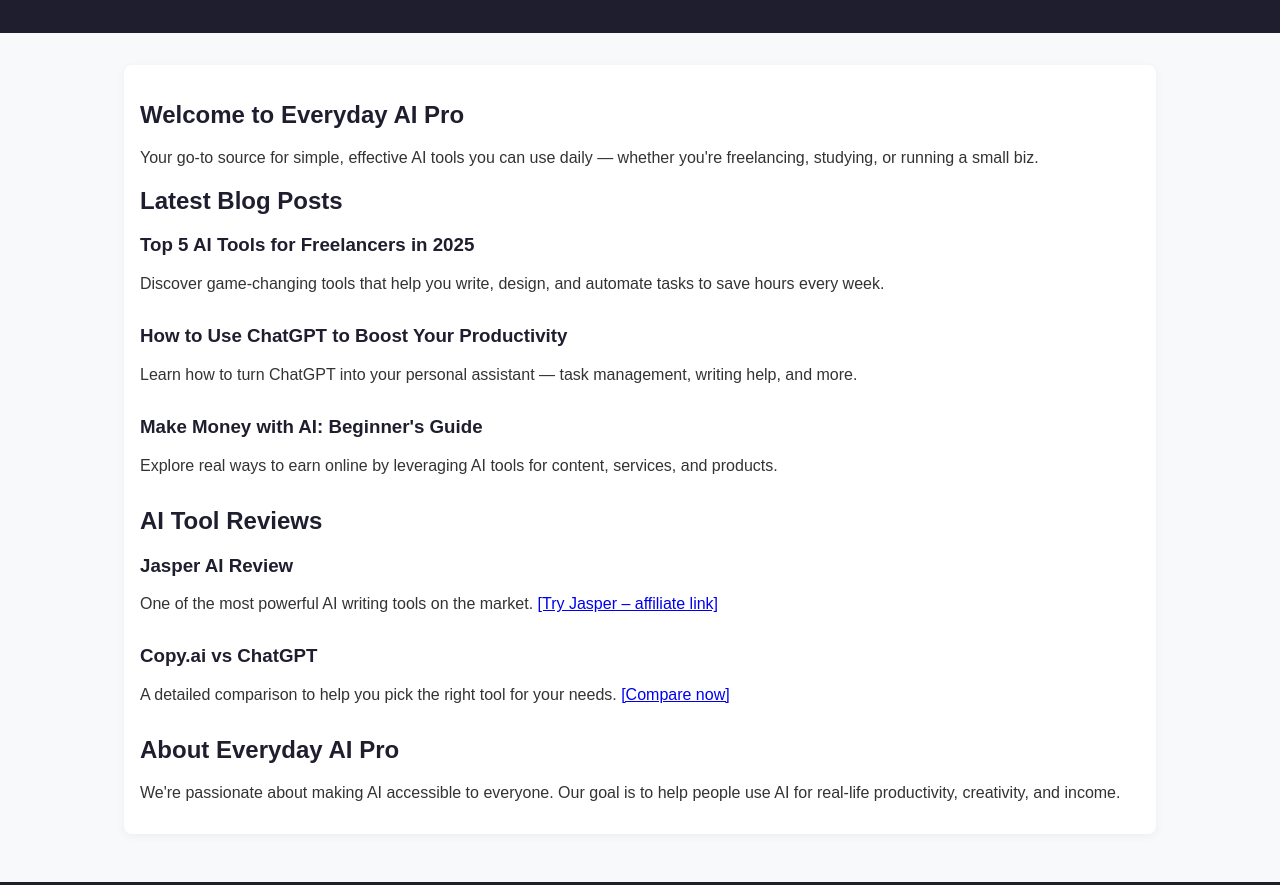
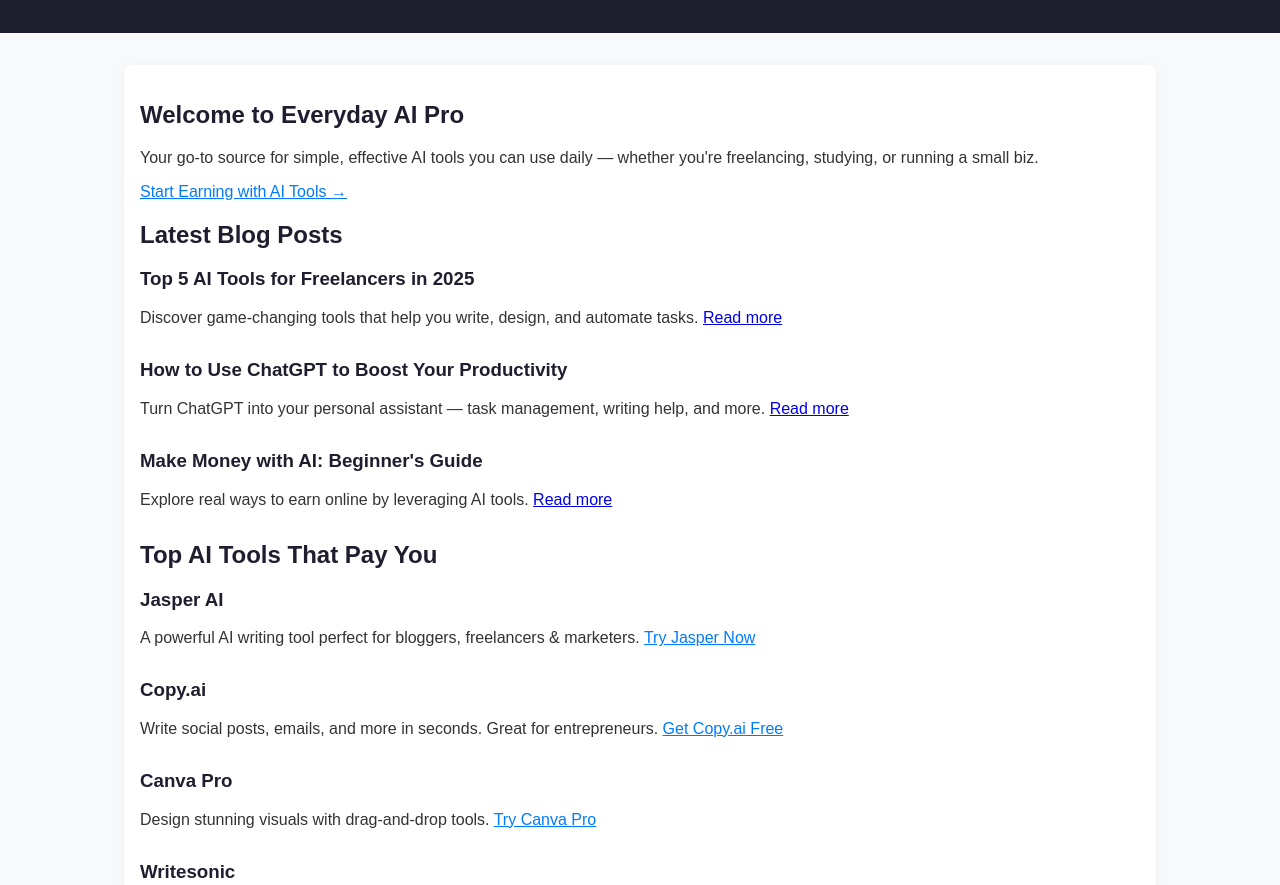
Before and after one commit to rehanqazalbash/everyday-ai-pro, a plain HTML site: page index.html in a window 1280 px wide. Shown: the part 67-952 px from the top of the page. Drawn offline with Linux system fonts and the light colour scheme.

Commit message:
Add files via upload

```diff
--- a/index.html
+++ b/index.html
@@ -4,50 +4,17 @@
   <meta charset="UTF-8" />
   <meta name="viewport" content="width=device-width, initial-scale=1.0" />
   <title>Everyday AI Pro</title>
+  <meta name="description" content="Discover the best AI tools to make money, boost productivity, and grow your online income in 2025.">
   <style>
-    body {
-      font-family: Arial, sans-serif;
-      margin: 0;
-      padding: 0;
-      background: #f8f9fa;
-      color: #333;
-    }
-    header {
-      background: #1e1e2f;
-      color: #fff;
-      padding: 1em 2em;
-    }
-    nav {
-      display: flex;
-      justify-content: space-between;
-      align-items: center;
-    }
-    nav a {
-      color: #fff;
-      margin-left: 1em;
-      text-decoration: none;
-    }
-    .container {
-      max-width: 1000px;
-      margin: 2em auto;
-      padding: 1em;
-      background: #fff;
-      border-radius: 8px;
-      box-shadow: 0 2px 10px rgba(0,0,0,0.05);
-    }
-    h1, h2, h3 {
-      color: #1e1e2f;
-    }
-    .post {
-      margin-bottom: 2em;
-    }
-    footer {
-      text-align: center;
-      padding: 1em;
-      background: #1e1e2f;
-      color: #fff;
-      margin-top: 3em;
-    }
+    body { font-family: Arial, sans-serif; margin: 0; padding: 0; background: #f8f9fa; color: #333; }
+    header { background: #1e1e2f; color: #fff; padding: 1em 2em; }
+    nav { display: flex; justify-content: space-between; align-items: center; }
+    nav a { color: #fff; margin-left: 1em; text-decoration: none; }
+    .container { max-width: 1000px; margin: 2em auto; padding: 1em; background: #fff; border-radius: 8px; box-shadow: 0 2px 10px rgba(0,0,0,0.05); }
+    h1, h2, h3 { color: #1e1e2f; }
+    .post { margin-bottom: 2em; }
+    footer { text-align: center; padding: 1em; background: #1e1e2f; color: #fff; margin-top: 3em; }
+    a.cta { color: #007bff; text-decoration: underline; }
   </style>
 </head>
 <body>
@@ -67,39 +34,48 @@
     <section id="home">
       <h2>Welcome to Everyday AI Pro</h2>
       <p>Your go-to source for simple, effective AI tools you can use daily — whether you're freelancing, studying, or running a small biz.</p>
+      <p><a href="#reviews" class="cta">Start Earning with AI Tools &rarr;</a></p>
     </section>
 
     <section id="blog">
       <h2>Latest Blog Posts</h2>
       <div class="post">
         <h3>Top 5 AI Tools for Freelancers in 2025</h3>
-        <p>Discover game-changing tools that help you write, design, and automate tasks to save hours every week.</p>
+        <p>Discover game-changing tools that help you write, design, and automate tasks. <a href="#">Read more</a></p>
       </div>
       <div class="post">
         <h3>How to Use ChatGPT to Boost Your Productivity</h3>
-        <p>Learn how to turn ChatGPT into your personal assistant — task management, writing help, and more.</p>
+        <p>Turn ChatGPT into your personal assistant — task management, writing help, and more. <a href="#">Read more</a></p>
       </div>
       <div class="post">
         <h3>Make Money with AI: Beginner's Guide</h3>
-        <p>Explore real ways to earn online by leveraging AI tools for content, services, and products.</p>
+        <p>Explore real ways to earn online by leveraging AI tools. <a href="#">Read more</a></p>
       </div>
     </section>
 
     <section id="reviews">
-      <h2>AI Tool Reviews</h2>
+      <h2>Top AI Tools That Pay You</h2>
       <div class="post">
-        <h3>Jasper AI Review</h3>
-        <p>One of the most powerful AI writing tools on the market. <a href="#">[Try Jasper – affiliate link]</a></p>
+        <h3>Jasper AI</h3>
+        <p>A powerful AI writing tool perfect for bloggers, freelancers & marketers. <a href="https://jasper.ai?affiliate=yourlink" target="_blank" class="cta">Try Jasper Now</a></p>
       </div>
       <div class="post">
-        <h3>Copy.ai vs ChatGPT</h3>
-        <p>A detailed comparison to help you pick the right tool for your needs. <a href="#">[Compare now]</a></p>
+        <h3>Copy.ai</h3>
+        <p>Write social posts, emails, and more in seconds. Great for entrepreneurs. <a href="https://www.copy.ai?affiliate=yourlink" target="_blank" class="cta">Get Copy.ai Free</a></p>
+      </div>
+      <div class="post">
+        <h3>Canva Pro</h3>
+        <p>Design stunning visuals with drag-and-drop tools. <a href="https://partner.canva.com/yourlink" target="_blank" class="cta">Try Canva Pro</a></p>
+      </div>
+      <div class="post">
+        <h3>Writesonic</h3>
+        <p>Create content fast for blogs, ads, and websites. <a href="https://writesonic.com?via=yourlink" target="_blank" class="cta">Explore Writesonic</a></p>
       </div>
     </section>
 
     <section id="about">
       <h2>About Everyday AI Pro</h2>
-      <p>We're passionate about making AI accessible to everyone. Our goal is to help people use AI for real-life productivity, creativity, and income.</p>
+      <p>We're passionate about making AI accessible to everyone. Our goal is to help people use AI for productivity, creativity, and real income.</p>
     </section>
   </div>
 
```
